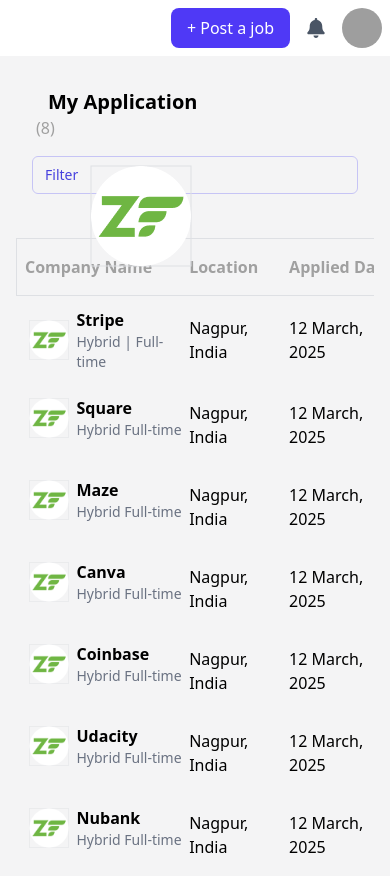
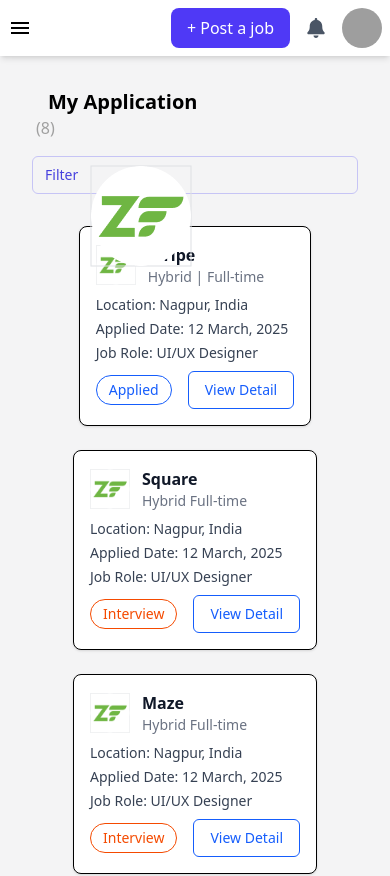
Before and after one commit to Novanectar532/Candidate_dash, a React (Vite) app: page /myapplication in a window 390 px wide. Shown: the top 876 px of the page. Built offline with nearby package versions, Linux system fonts and the light colour scheme; grey boxes are pictures that could not be loaded.

Commit message:
candidate dash responsive

```diff
--- a/src/Applayout.jsx
+++ b/src/Applayout.jsx
@@ -16,8 +16,8 @@
 function Applayout() {
   return (
     <div className='max-w-full flex flex-flex'>
-        <div className='lg:w-3/12 lg:block hidden'><Sidebar/></div>
-        <div className='flex lg:w-9/12 w-full  flex-col '>
+        <div className=''><Sidebar containerStyle="w-64 bg-white shadow-md lg:block hidden"/></div>
+        <div className='flex w-full flex-col '>
           {<Header/>}
           {<Outlet/>}
           </div>
--- a/src/component/Header.jsx
+++ b/src/component/Header.jsx
@@ -1,6 +1,7 @@
 import React from "react";
 import { useState } from "react";
 import { ChevronDown } from "lucide-react";
+import Sidebar from './Sidebar'
 // import PersnolProfile from "./PersnolProfile";
 import {
   FaUser,
@@ -19,14 +20,19 @@
   Legend,
   ResponsiveContainer,
 } from "recharts";
+import { MdMenu } from "react-icons/md";
 function Header() {
   // const [chartData, setChartData] = useState(yearlyData);
   const [timeframe, setTimeframe] = useState("Yearly");
-
+  const [openSidebar, setOpenSidebar] = useState(false)
   return (
     <>
 
-        <nav className="flex justify-end items-center px-2 py-2  shadow-md w-full ">
+        <nav className="flex justify-between lg:justify-end items-center px-2 py-2  shadow-md w-full sticky top-0 z-50 bg-white lg:relative">
+          <div className="cursor-pointer lg:hidden w-6 h-6">
+            <MdMenu onClick={()=>setOpenSidebar(true)} className="w-6 h-6"/>
+          </div>
+          <div className="flex items-center">
             <button className="bg-indigo-600 text-white px-4 py-2 rounded-lg flex items-center hover:bg-indigo-700 transition">
               + Post a job
             </button>
@@ -36,6 +42,14 @@
               alt="User"
               className="w-10 h-10 rounded-full object-cover cursor-pointer"
             />
+          </div>
+
+
+          {
+            openSidebar && (
+              <Sidebar close={()=>setOpenSidebar(false)} containerStyle='absolute top-0 z-50 block lg:hidden w-full bg-white shadow-md '/>
+            )
+          }
         </nav>
 
     </>
--- a/src/component/Setting/Setting.jsx
+++ b/src/component/Setting/Setting.jsx
@@ -58,14 +58,14 @@
 
   return (
     <div className="flex flex-col md:flex-row w-full justify-between gap-6">
-      <div className="w-full md:w-1/3">
+      <div className="w-full flex-1">
         <h3 className="text-lg font-medium">Basic Information</h3>
         <p className="text-sm text-gray-500">
           Add elsewhere links to your company profile. You can add only usernames without full https links.
         </p>
       </div>
 
-      <form className="w-full md:w-2/3 space-y-4" onSubmit={handleOnSubmit}>
+      <form className="w-full flex-1 space-y-4" onSubmit={handleOnSubmit}>
         <div>
           <label className="block text-sm font-medium text-gray-700">Instagram Link</label>
           <input
--- a/src/component/Sidebar.jsx
+++ b/src/component/Sidebar.jsx
@@ -1,39 +1,45 @@
+import { Link } from 'react-router-dom';
 import React from 'react'
+import { IoClose } from 'react-icons/io5';
 import { useNavigate } from 'react-router-dom';
-function Sidebar() {
+function Sidebar({close, containerStyle}) {
   const navigate = useNavigate();
   return (
     <>
-      <aside className="w-full bg-white shadow-md hidden lg:block">
-        <h1 className="text-2xl  font-bold text-blue-600 pl-6 pt-2">NextHire</h1>
+      <aside className={`${containerStyle}`}>
+        <div className='flex justify-between items-center'>
+          <h1 className="text-2xl  font-bold text-blue-600 pl-6 pt-2">NextHire</h1>
+          <IoClose onClick={close} className='mr-6 mt-2 cursor-pointer lg:hidden w-6 h-6'/>
+        </div>
+
         <nav className="mt-6 pb-10 text-lg  pl-5.5 border-r border-blue-200">
-          <a onClick={() => navigate('/')} className=" cursor-pointer block p-2 rounded ">
+          <Link to='/' onClick={close} className=" cursor-pointer block p-2 rounded ">
             Dashboard
-          </a>
-          <a onClick={() => navigate('/job')} className=" cursor-pointer block p-2 rounded ">
+          </Link>
+          <Link to='/job' onClick={close} className=" cursor-pointer block p-2 rounded ">
             Finds Jobs
-          </a>
-          <a onClick={() => navigate('/myapplication')} className=" cursor-pointer block p-2 rounded ">
+          </Link>
+          <Link to='/myapplication' onClick={close} className=" cursor-pointer block p-2 rounded ">
             My Application
-          </a>
-          <a href="#" className=" cursor-pointer block p-2 rounded ">
+          </Link>
+          <Link to="#" onClick={close} className=" cursor-pointer block p-2 rounded ">
             Messages
-          </a>
-          <a href="#" className=" cursor-pointer block p-2 rounded ">
+          </Link>
+          <Link to="#" onClick={close} className=" cursor-pointer block p-2 rounded ">
             Saves Jobs
-          </a>
+          </Link>
         </nav>
         <hr className='text-blue-200 mx-3 ' />
         <nav className='border-r border-blue-200 pt-5 pb-6 text-lg pl-5.5 '>
-          <a onClick={() => navigate('/setting')} className=" cursor-pointer block p-2 rounded ">
+          <Link to='/setting' onClick={close} className=" cursor-pointer block p-2 rounded ">
             Setting
-          </a>
-          <a href="#" className=" cursor-pointer block p-2 rounded ">
+          </Link>
+          <Link to="#" onClick={close} className=" cursor-pointer block p-2 rounded ">
             Help Center
-          </a>
-          <a href="#" className=" cursor-pointer block p-2 rounded ">
+          </Link>
+          <Link to="#" onClick={close} className=" cursor-pointer block p-2 rounded ">
             Logout
-          </a>
+          </Link>
         </nav>
       </aside>
     </>
--- a/src/component/application/MyApplications.jsx
+++ b/src/component/application/MyApplications.jsx
@@ -130,8 +130,8 @@
 
       {/* Application table */}
       <div className={tableMarginTop}>
-       <div className="overflow-x-auto">
-         <table className="w-full mt-4 min-w-[700px]">
+        <div className="hidden md:block">
+          <table className="w-full mt-4">
             <thead className="text-[#A0A0A0]">
               <tr className="border-[#DEE0E4] border">
                 <th className="text-left py-4 px-2">Company Name</th>
@@ -144,9 +144,9 @@
             </thead>
             <tbody>
               {applications.map((app, index) => (
-               <tr key={index}>
+                <tr key={index} className="border-b">
                   <td className="py-3 flex items-center gap-2 pl-3">
-                   <img className="flex items-center justify-center object-contain w-10 h-10" src={app.logo} alt="" />
+                    <img className="w-10 h-10 object-contain" src={app.logo} alt="" />
                     <div>
                       <div className="font-semibold">{app.company}</div>
                       <div className="text-sm text-gray-500">{app.type}</div>
@@ -170,7 +170,34 @@
             </tbody>
           </table>
         </div>
+
+        {/* Card layout for mobile */}
+        <div className="flex flex-wrap gap-2 md:hidden mt-4 space-y-4 justify-center">
+          {applications.map((app, index) => (
+            <div key={index} className="border rounded-lg p-4 shadow-sm bg-white">
+              <div className="flex items-center gap-3 mb-2">
+                <img className="w-10 h-10 object-contain" src={app.logo} alt="" />
+                <div>
+                  <div className="font-semibold text-gray-900">{app.company}</div>
+                  <div className="text-sm text-gray-500">{app.type}</div>
                 </div>
+              </div>
+              <div className="text-sm text-gray-700 mb-1"><span className="font-medium">Location:</span> {app.location}</div>
+              <div className="text-sm text-gray-700 mb-1"><span className="font-medium">Applied Date:</span> {app.appliedDate}</div>
+              <div className="text-sm text-gray-700 mb-2"><span className="font-medium">Job Role:</span> {app.jobRole}</div>
+              <div className="flex items-center mt-2 gap-4">
+                <button className={`text-sm px-3 py-1 rounded-full ${app.statusColor}`}>
+                  {app.status}
+                </button>
+                <button className="text-sm px-4 py-2 border rounded-md text-blue-600 border-blue-600 hover:bg-blue-50">
+                  View Detail
+                </button>
+              </div>
+            </div>
+          ))}
+        </div>
+      </div>
+
     </div>
   );
 };
--- a/src/component/findjob/Findjob.jsx
+++ b/src/component/findjob/Findjob.jsx
@@ -22,7 +22,7 @@
             {/* Sidebar */}
             <main className="flex-1 p-4 w-full max-w-7xl mx-auto">
                 {/* Top Bar */}
-                <div className="flex justify-between items-center bg-white p-4 shadow-md rounded-md">
+                {/* <div className="flex justify-between items-center bg-white p-4 shadow-md rounded-md">
                     <div className="hidden sm:flex relative  w-64 ml-[60%]">
                         <input type="text" placeholder="Search here..." className="w-full pl-4 pr-4 py-2 rounded-full border border-gray-300 focus:ring-2 focus:ring-blue-400" />
                     </div>
@@ -34,7 +34,7 @@
                             <p className="text-xs text-gray-500">UI/UX Designer</p>
                         </div>
                     </div>
-                </div>
+                </div> */}
 
                 {/* Job Listings */}
                 <div className="flex justify-between items-center flex-wrap mb-6 gap-4">
```
Also changed, not shown: src/component/dashboard'/Dashboard.jsx (+44 -34 lines). Lines whose indentation alone changed are shown as unchanged.
